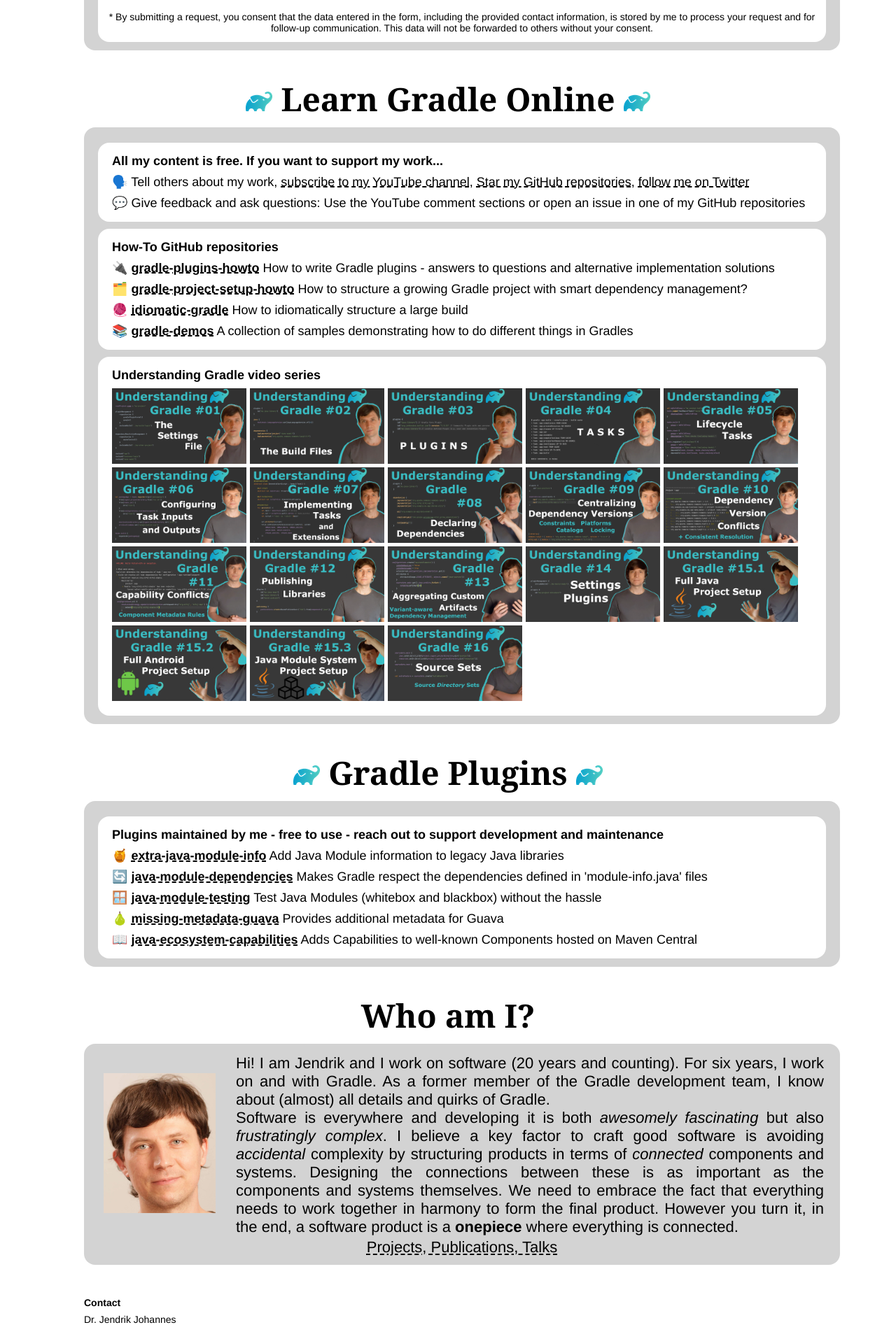
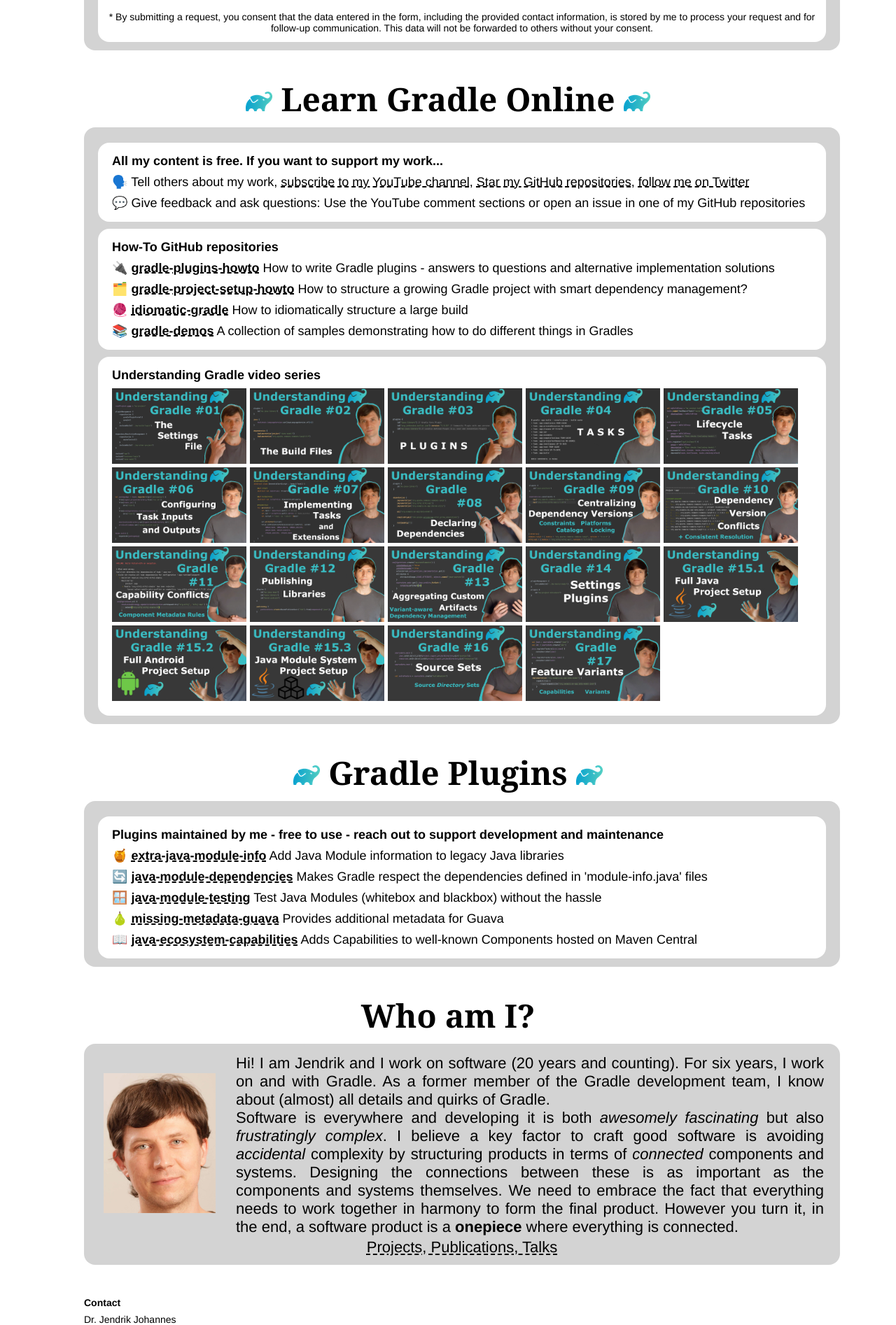
Before and after one commit to OnepieceSoftware/onepiecesoftware.github.io, a Jekyll site: the page index.html, which Jekyll copies as it is, in a window 1280 px wide. Shown: the part 2752-4646 px from the top of the page at 70% size. Built offline with Jekyll 4.4.1, drawn with Linux system fonts in a browser that asks for light colours.

Commit message:
Video 17

```diff
--- a/index.html
+++ b/index.html
@@ -479,6 +479,18 @@
             </a>
           </div>
         </div>
+        <div class="video-preview">
+          <img class="downscale" src="img/videos/17.png" alt="Feature Variants">
+          <div class="overlay">
+            <a href="https://www.youtube.com/watch?v=XCzyUESaBHQ&list=PLWQK2ZdV4Yl2k2OmC_gsjDpdIBTN0qqkE" target="_blank" title="YouTube">
+              <i class="fab fa-youtube"></i>
+            </a>
+            &nbsp;
+            <a href="https://github.com/jjohannes/understanding-gradle/tree/main/17_Feature_Variants" target="_blank" title="GitHub">
+              <i class="fab fa-github"></i>
+            </a>
+          </div>
+        </div>
       </li>
     </ul>
   </div>
```
Also changed, not shown: img/videos/18.png (added), img/videos/19.png (added), img/videos/20.png (added).
